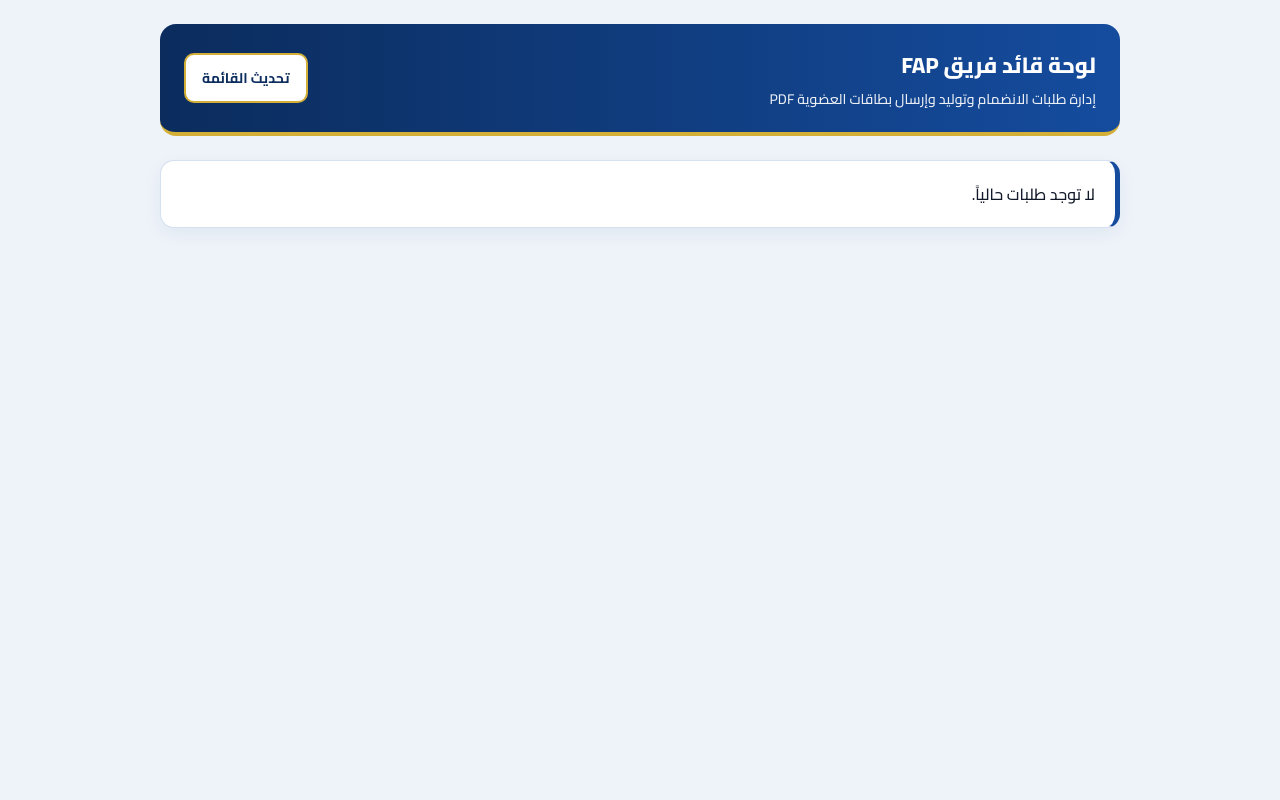
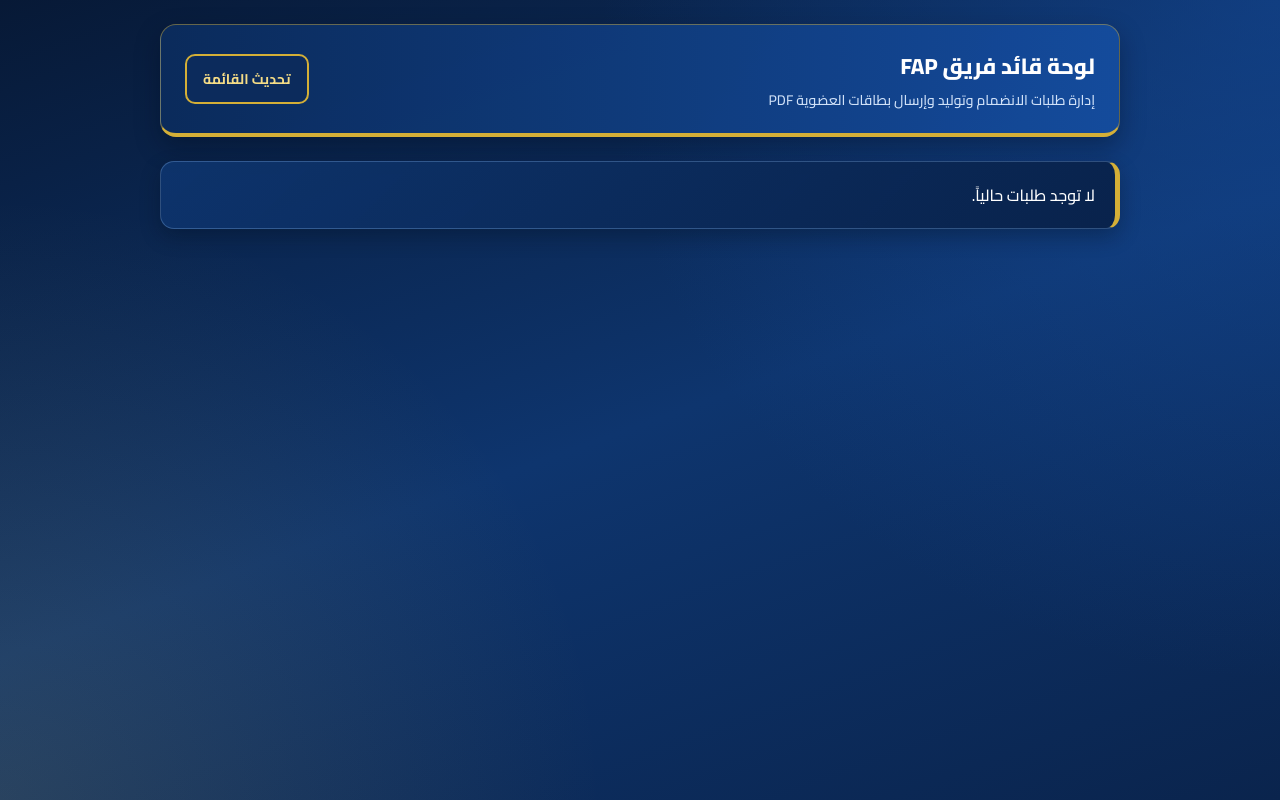
Before and after one commit to ehtoaa55-lang/fareed-aerospace-pioneers, a plain HTML site: page leader-fap-2026.html in a window 1280 px wide. Drawn offline with nearby package versions, Linux system fonts and the light colour scheme; no server answers.

Commit message:
Update leader-fap-2026.html

```diff
--- a/leader-fap-2026.html
+++ b/leader-fap-2026.html
@@ -13,10 +13,11 @@
     :root {
       --fap-navy: #0b2c5d;
       --fap-blue: #154c9e;
+      --fap-blue-deep: #071936;
+      --fap-blue-mid: #0e356e;
       --fap-gold: #d4af37;
       --fap-gold-light: #f5dc86;
       --fap-white: #ffffff;
-      --fap-bg: #eef3fa;
       --fap-text: #111827;
     }
 
@@ -28,8 +29,12 @@
 
     body {
       font-family: 'Cairo', 'Segoe UI', Tahoma, sans-serif;
-      background: var(--fap-bg);
-      color: var(--fap-text);
+      min-height: 100vh;
+      background:
+        radial-gradient(circle at top right, rgba(21, 76, 158, 0.55), transparent 45%),
+        radial-gradient(circle at bottom left, rgba(212, 175, 55, 0.14), transparent 40%),
+        linear-gradient(160deg, var(--fap-blue-deep) 0%, var(--fap-blue-mid) 52%, #0a244d 100%);
+      color: var(--fap-white);
       padding: 24px;
     }
 
@@ -39,11 +44,13 @@
     }
 
     .dashboard-header {
-      background: linear-gradient(90deg, var(--fap-navy) 0%, var(--fap-blue) 100%);
+      background: linear-gradient(90deg, rgba(11, 44, 93, 0.95) 0%, rgba(21, 76, 158, 0.95) 100%);
       color: var(--fap-white);
       padding: 20px 24px;
       border-radius: 16px;
+      border: 1px solid rgba(212, 175, 55, 0.45);
       border-bottom: 4px solid var(--fap-gold);
+      box-shadow: 0 10px 24px rgba(3, 12, 28, 0.35);
       margin-bottom: 24px;
       display: flex;
       align-items: center;
@@ -58,7 +65,8 @@
 
     .dashboard-header p {
       font-size: 14px;
-      opacity: 0.92;
+      color: #dbeafe;
+      opacity: 0.95;
     }
 
     .requests-list {
@@ -68,12 +76,13 @@
     }
 
     .request-card {
-      background: var(--fap-white);
+      background: linear-gradient(135deg, rgba(14, 53, 110, 0.92) 0%, rgba(9, 34, 74, 0.96) 100%);
+      color: var(--fap-white);
       border-radius: 14px;
       padding: 18px 20px;
-      border: 1px solid #d5e0f0;
-      border-right: 5px solid var(--fap-blue);
-      box-shadow: 0 6px 18px rgba(11, 44, 93, 0.06);
+      border: 1px solid rgba(147, 197, 253, 0.28);
+      border-right: 5px solid var(--fap-gold);
+      box-shadow: 0 8px 20px rgba(3, 12, 28, 0.3);
       display: flex;
       flex-wrap: wrap;
       align-items: center;
@@ -84,13 +93,13 @@
     .request-info h2 {
       font-size: 18px;
       font-weight: 800;
-      color: var(--fap-navy);
+      color: var(--fap-white);
       margin-bottom: 6px;
     }
 
     .request-meta {
       font-size: 14px;
-      color: #374151;
+      color: #dbeafe;
       display: flex;
       flex-wrap: wrap;
       gap: 14px;
@@ -102,19 +111,22 @@
       border-radius: 999px;
       font-size: 12px;
       font-weight: 700;
-      background: #e0ecff;
-      color: var(--fap-blue);
+      background: rgba(212, 175, 55, 0.2);
+      color: var(--fap-gold-light);
+      border: 1px solid rgba(212, 175, 55, 0.55);
       margin-right: 8px;
     }
 
     .status-badge.approved {
       background: #dcfce7;
       color: #166534;
+      border-color: #86efac;
     }
 
     .status-badge.rejected {
       background: #fee2e2;
       color: #991b1b;
+      border-color: #fca5a5;
     }
 
     .request-actions {
@@ -145,8 +157,9 @@
     }
 
     .btn-approve {
-      background: linear-gradient(90deg, var(--fap-navy), var(--fap-blue));
+      background: linear-gradient(90deg, #1d5ec2, #2563eb);
       color: var(--fap-white);
+      border: 1px solid rgba(245, 220, 134, 0.5);
       border-bottom: 2px solid var(--fap-gold);
     }
 
@@ -156,8 +169,8 @@
     }
 
     .btn-refresh {
-      background: var(--fap-white);
-      color: var(--fap-navy);
+      background: #0c2b5c;
+      color: var(--fap-gold-light);
       border: 2px solid var(--fap-gold);
     }
 
```
